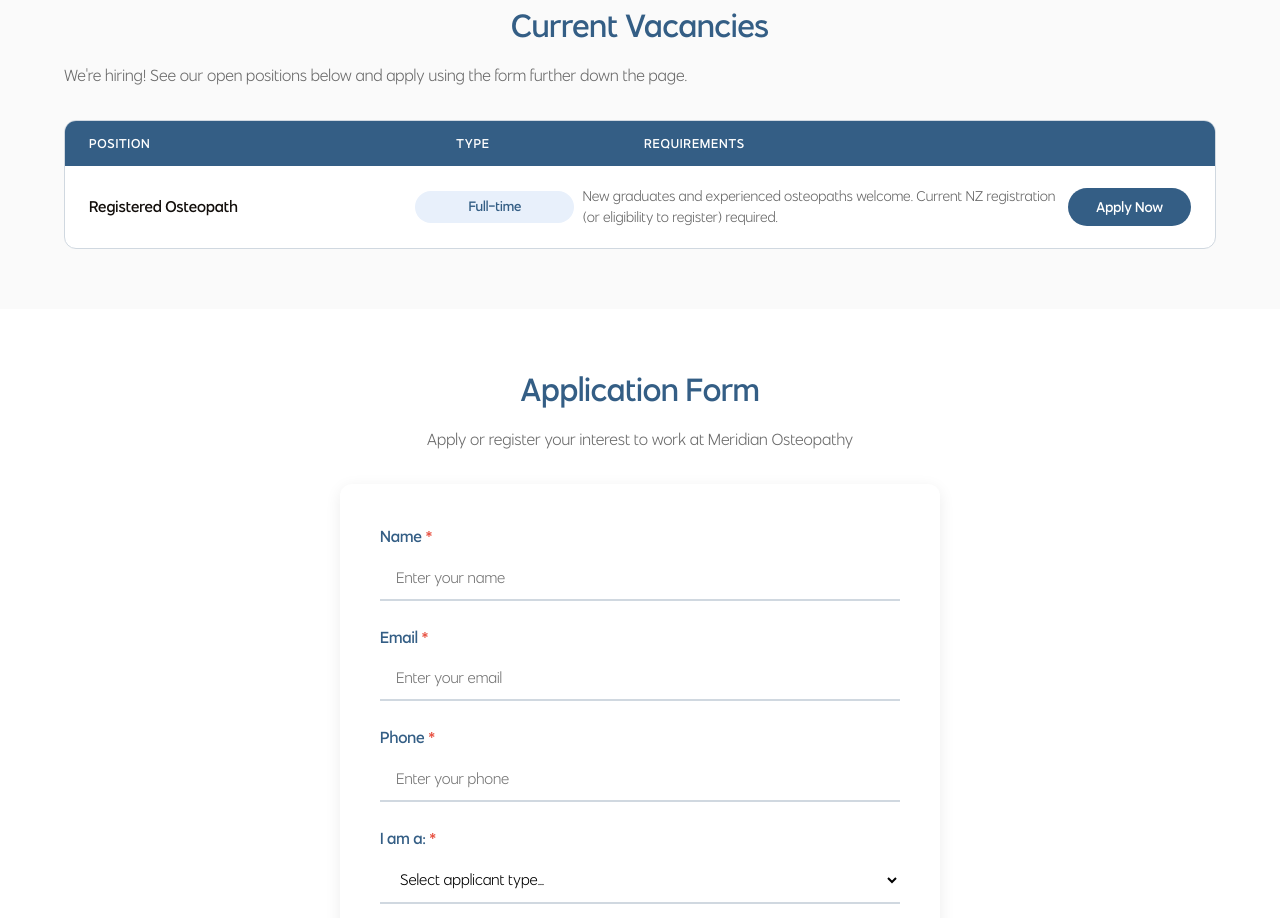
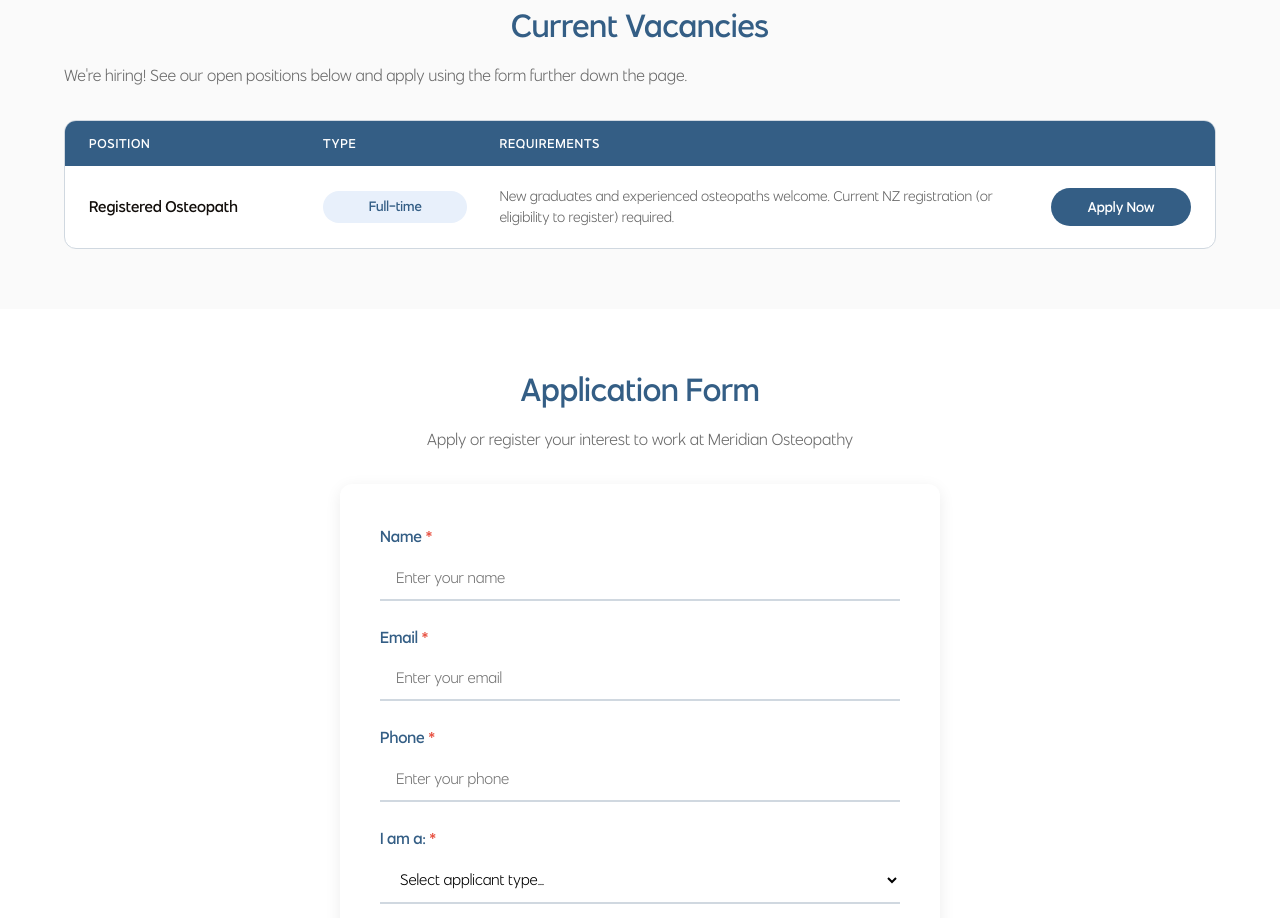
Before and after one commit to meridianosteopathy/meridian-osteopathy-website, an Eleventy site: page src/careers.njk in a window 1280 px wide. Shown: the part 1120-2038 px from the top of the page. Built offline with nearby package versions, Linux system fonts and the light colour scheme; Eleventy itself is replaced by a stand-in of ours; files that its build step writes are made by us from their sources; a web font is replaced by a local one.

Commit message:
Update styles.css

```diff
--- a/src/css/styles.css
+++ b/src/css/styles.css
@@ -735,6 +735,11 @@ a.testimonial-card--linked:hover {
 /* ============================================
    CAREERS PAGE
    ============================================ */
+/* Read-more: button hidden and content visible by default (desktop) */
+.careers-read-more-btn { display: none; }
+.careers-expandable { display: block; }
+.vacancy-req-label { display: none; }
+
 .careers-content { max-width: 700px; margin: 0 auto; }
 .careers-content p { margin-bottom: 16px; line-height: 1.7; }
 .hiring-badge {
@@ -759,8 +764,8 @@ a.testimonial-card--linked:hover {
 }
 .vacancy-table-header {
   display: grid;
-  grid-template-columns: 2fr 1fr 3fr auto;
-  column-gap: 8px;
+  grid-template-columns: 1.4fr 1fr 3.6fr 140px;
+  column-gap: 32px;
   align-items: center;
   padding: 12px 24px;
   background: var(--primary);
@@ -772,8 +777,8 @@ a.testimonial-card--linked:hover {
 }
 .vacancy-row {
   display: grid;
-  grid-template-columns: 2fr 1fr 3fr auto;
-  column-gap: 8px;
+  grid-template-columns: 1.4fr 1fr 3.6fr 140px;
+  column-gap: 32px;
   align-items: center;
   padding: 20px 24px;
   border-bottom: 1px solid var(--border);
@@ -849,6 +854,7 @@ a.testimonial-card--linked:hover {
 .form-group select,
 .form-group textarea {
   width: 100%;
+  box-sizing: border-box;
   padding: 12px 16px;
   border: none;
   border-bottom: 2px solid var(--border);
@@ -1381,10 +1387,6 @@ a.testimonial-card--linked:hover {
   }
 }
 
-/* ── Careers desktop: hide read-more button, always show expandable ── */
-.careers-read-more-btn { display: none; }
-.careers-expandable { display: block; }
-.vacancy-req-label { display: none; }
 
 /* ============================================
    PROFILE PAGE
```
